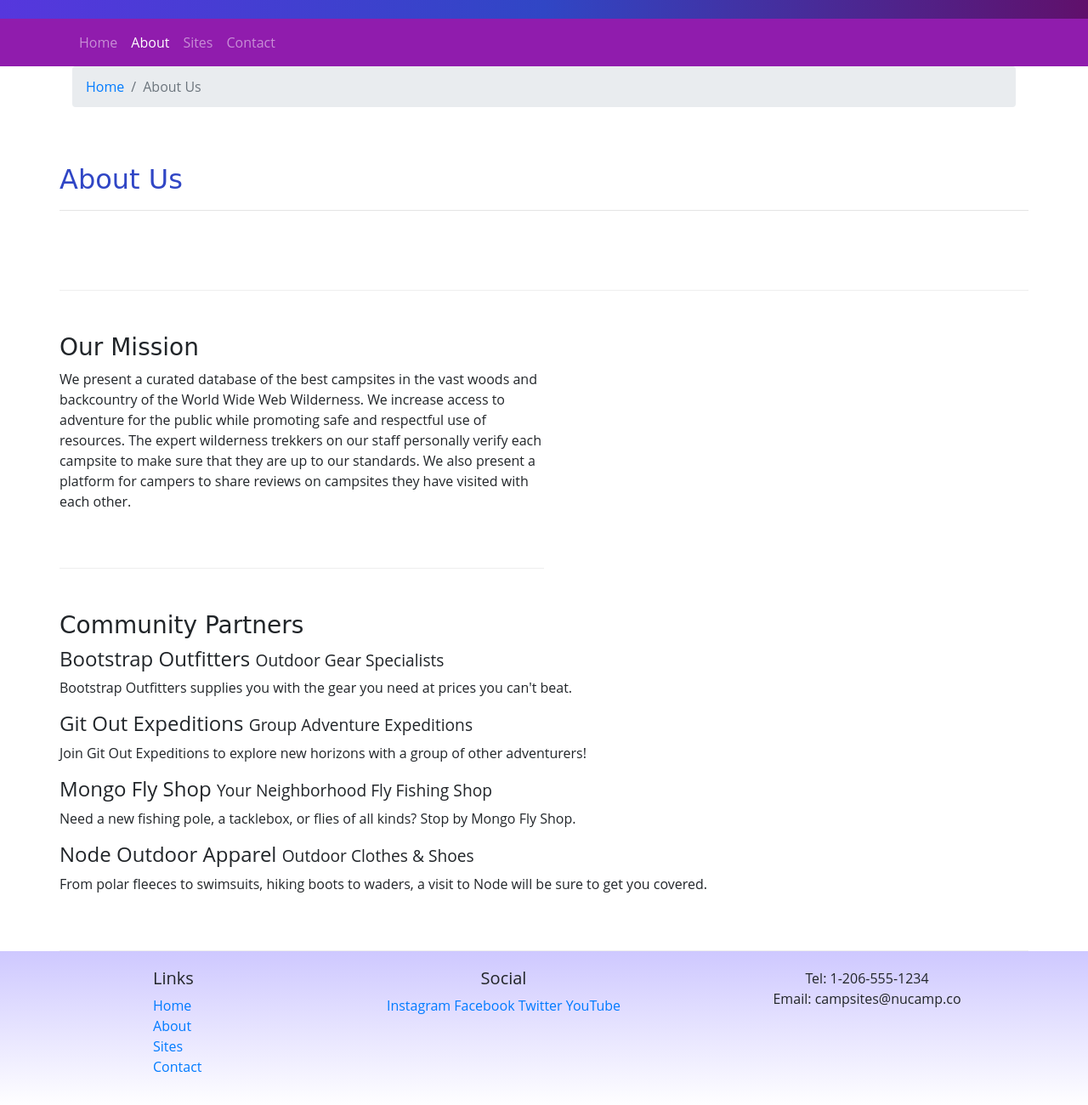
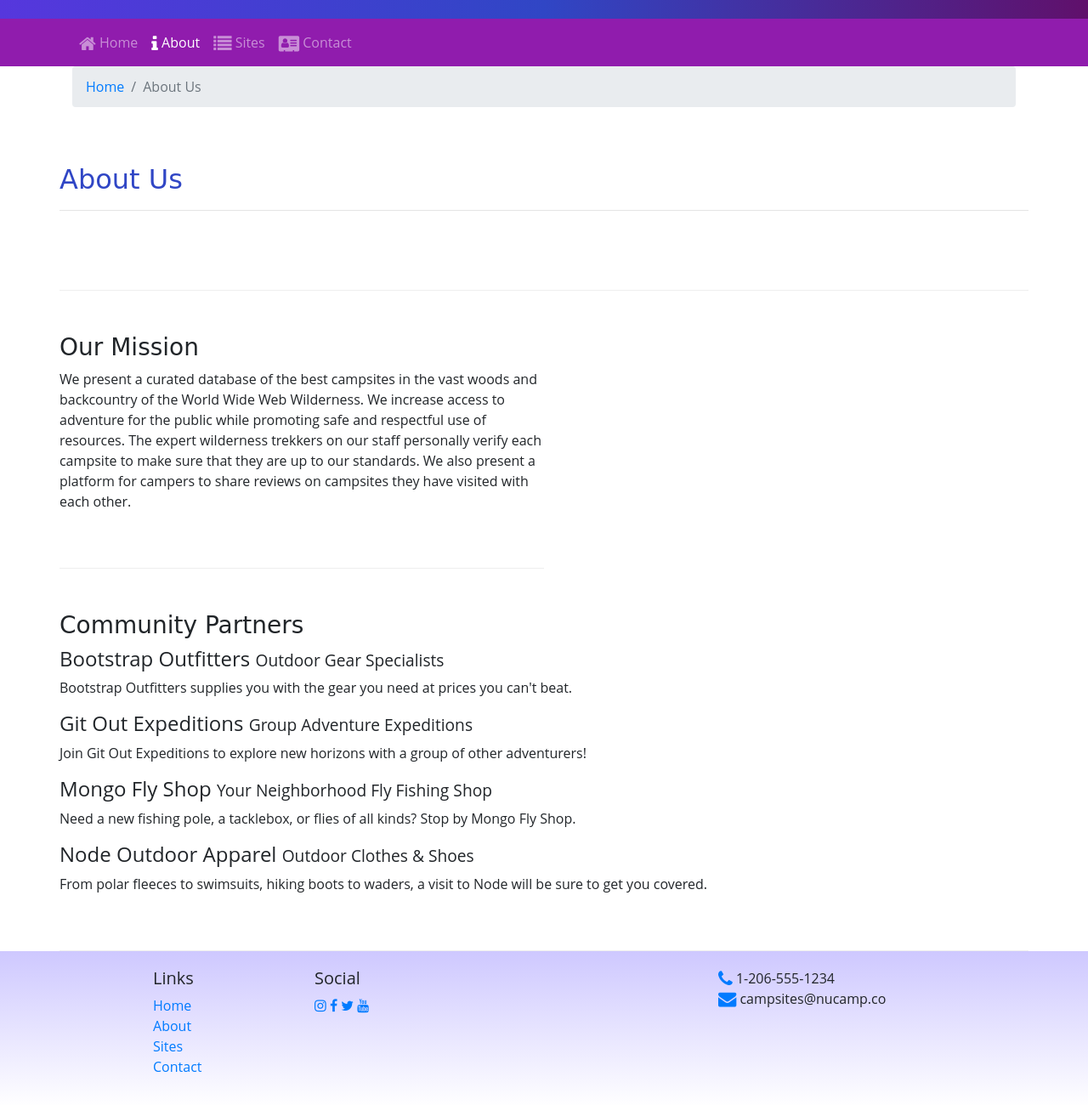
Before and after one commit to awitherow/nucamp-hon-bootstrap-april-2020, a website: page aboutus.html in a window 1280 px wide. Shown: the part 140-1440 px from the top of the page at 85% size. Drawn offline with nearby package versions, Linux system fonts and the light colour scheme.

Commit message:
add aboutus updates from last workshop

```diff
--- a/aboutus.html
+++ b/aboutus.html
@@ -10,6 +10,9 @@
 
     <!-- Bootstrap CSS -->
     <link rel="stylesheet" href="node_modules/bootstrap/dist/css/bootstrap.min.css" />
+
+    <!-- Additional CSS -->
+    <link rel="stylesheet" href="node_modules/font-awesome/css/font-awesome.min.css" />
     <link rel="stylesheet" href="/style/custom.css" />
     <link rel="stylesheet" href="/style/styles.css" />
 
@@ -31,12 +34,30 @@
     <nav class="navbar navbar-expand-sm navbar-dark sticky-top">
         <div class="container">
             <div class="collapse navbar-collapse">
-                <ul class="navbar-nav">
-                    <li class="nav-item"><a class="nav-link" href="/index.html">Home</a></li>
-                    <li class="nav-item active"><a class="nav-link" href="#">About</a></li>
-                    <li class="nav-item"><a class="nav-link" href="#">Sites</a></li>
-                    <li class="nav-item"><a class="nav-link" href="#">Contact</a></li>
-                </ul>
+                <div class="collapse navbar-collapse">
+                    <ul class="navbar-nav">
+                        <li class="nav-item">
+                            <a class="nav-link" href="index.html">
+                                <i class="fa fa-home fa-lg"></i> Home
+                            </a>
+                        </li>
+                        <li class="nav-item active">
+                            <a class="nav-link" href="#">
+                                <i class="fa fa-info fa-lg"></i> About
+                            </a>
+                        </li>
+                        <li class="nav-item">
+                            <a class="nav-link" href="#">
+                                <i class="fa fa-list fa-lg"></i> Sites
+                            </a>
+                        </li>
+                        <li class="nav-item">
+                            <a class="nav-link" href="#">
+                                <i class="fa fa-address-card fa-lg"></i> Contact
+                            </a>
+                        </li>
+                    </ul>
+                </div>
             </div>
         </div>
         <button class="navbar-toggler ml-auto" type="button" data-toggle="collapse" data-target="#nucampNavbar">
@@ -96,22 +117,22 @@
                 <div class="col-4 col-sm-2 offset-1">
                     <h5>Links</h5>
                     <ul class="list-unstyled">
-                        <li><a href="index.html">Home</a></li>
+                        <li><a href="#">Home</a></li>
                         <li><a href="#">About</a></li>
                         <li><a href="#">Sites</a></li>
                         <li><a href="#">Contact</a></li>
                     </ul>
                 </div>
-                <div class="col-6 col-sm-5 text-center">
+                <div class="col-6 col-sm-5">
                     <h5>Social</h5>
-                    <a href="http://instagram.com/">Instagram</a>
-                    <a href="http://facebook.com/">Facebook</a>
-                    <a href="http://twitter.com/">Twitter</a>
-                    <a href="http://youtube.com/">YouTube</a>
+                    <a href="http://instagram.com/"><i class="fa fa-instagram"></i></a>
+                    <a href="http://facebook.com/"><i class="fa fa-facebook"></i></a>
+                    <a href="http://twitter.com/"><i class="fa fa-twitter"></i></a>
+                    <a href="http://youtube.com/"><i class="fa fa-youtube"></i></a>
                 </div>
-                <div class="col-sm-4 text-center">
-                    Tel: 1-206-555-1234<br />
-                    Email: campsites@nucamp.co
+                <div class="col-sm-4">
+                    <i class="fa fa-phone fa-lg text-primary"></i> 1-206-555-1234<br />
+                    <i class="fa fa-envelope fa-lg text-primary"></i> campsites@nucamp.co
                 </div>
             </div>
         </div>
```
